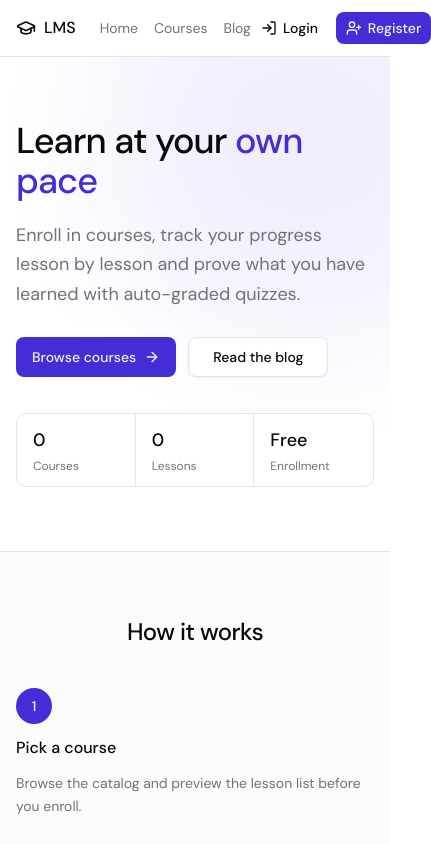
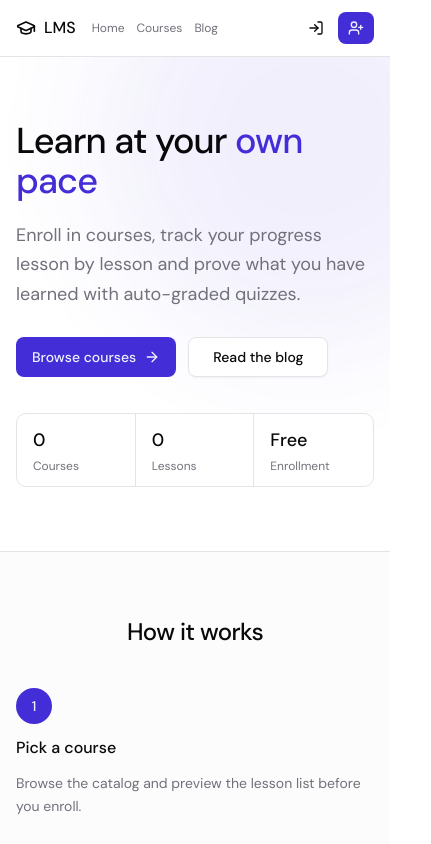
Before and after one commit to TanvirSEF/lms-fe, a Next.js app: page / in a window 390 px wide. Shown: the top 844 px of the page, 431 px wide, since content can reach past the window. Built offline with nearby package versions, Linux system fonts and the light colour scheme; no server answers.

Commit message:
fix: mobile responsive navbar, admin table and course player

```diff
--- a/components/admin/admin-content.tsx
+++ b/components/admin/admin-content.tsx
@@ -75,8 +75,8 @@ export function AdminContent() {
 
       {error && <p className="mb-3 text-sm text-destructive">{error}</p>}
 
-      <div className="rounded-lg border">
-        <Table>
+      <div className="overflow-x-auto rounded-lg border">
+        <Table className="min-w-[560px]">
           <TableHeader>
             <TableRow>
               <TableHead>Username</TableHead>
--- a/components/navbar.tsx
+++ b/components/navbar.tsx
@@ -21,12 +21,12 @@ export function Navbar() {
   return (
     <header className="sticky top-0 z-40 border-b bg-background/80 backdrop-blur">
       <div className="mx-auto flex h-14 max-w-5xl items-center justify-between px-4">
-        <div className="flex items-center gap-6">
-          <Link href="/" className="flex items-center gap-2 font-medium">
+        <div className="flex min-w-0 items-center gap-4 sm:gap-6">
+          <Link href="/" className="flex shrink-0 items-center gap-2 font-medium">
             <GraduationCap className="size-5" />
             LMS
           </Link>
-          <nav className="flex items-center gap-4 text-sm text-muted-foreground">
+          <nav className="flex items-center gap-3 text-xs text-muted-foreground sm:gap-4 sm:text-sm">
             {navLinks.map((link) => (
               <Link key={link.href} href={link.href} className="hover:text-foreground">
                 {link.label}
@@ -35,14 +35,14 @@ export function Navbar() {
           </nav>
         </div>
 
-        <div className="flex items-center gap-2">
+        <div className="flex shrink-0 items-center gap-1 sm:gap-2">
           {user ? (
             <>
               <span className="hidden text-sm text-muted-foreground sm:block">
                 {user.username}
               </span>
-              <LinkButton href="/dashboard" size="sm">
-                Go to app
+              <LinkButton href="/dashboard" size="sm" aria-label="Go to app">
+                <span className="hidden sm:inline">Go to app</span>
                 <ArrowRight className="size-4" />
               </LinkButton>
               <Button
@@ -59,13 +59,13 @@ export function Navbar() {
             </>
           ) : (
             <>
-              <LinkButton variant="ghost" size="sm" href="/login">
+              <LinkButton variant="ghost" size="sm" href="/login" aria-label="Log in">
                 <LogIn className="size-4" />
-                Login
+                <span className="hidden sm:inline">Login</span>
               </LinkButton>
-              <LinkButton size="sm" href="/register">
+              <LinkButton size="sm" href="/register" aria-label="Register">
                 <UserPlus className="size-4" />
-                Register
+                <span className="hidden sm:inline">Register</span>
               </LinkButton>
             </>
           )}
--- a/components/student/player-content.tsx
+++ b/components/student/player-content.tsx
@@ -182,7 +182,7 @@ export function PlayerContent({ courseDocumentId }: { courseDocumentId: string }
                 Lessons
               </CardTitle>
             </CardHeader>
-            <CardContent className="flex flex-col gap-1">
+            <CardContent className="flex max-h-56 flex-col gap-1 overflow-y-auto lg:max-h-none lg:overflow-visible">
               {course.lessons.map((lesson) => {
                 const done = completedIds.includes(lesson.documentId);
                 const active = lesson.documentId === activeLessonId;
```
